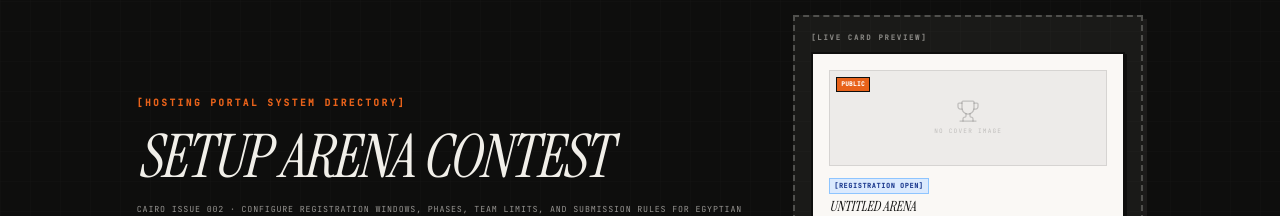
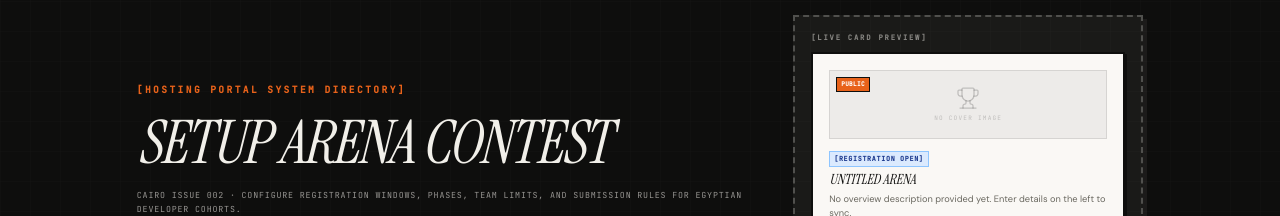
Before and after one commit to karim549549/GlassDoor, a Next.js app: page /contest/create in a window 1280 px wide. Shown: the part 133-349 px from the top of the page. Built offline with nearby package versions, Linux system fonts and the light colour scheme; no server answers.

Commit message:
style: enforce 4:1 crop aspect ratio directly in layout to display full cover images

```diff
--- a/app/contest/create/page.tsx
+++ b/app/contest/create/page.tsx
@@ -264,7 +264,7 @@ export default function CreateContestPage() {
               <div className="group block bg-[#FAF8F5] text-[#0E0E0D] border-2 border-[#0E0E0D] p-4 relative shadow-[2px_2px_0px_0px_#0E0E0D] pointer-events-none">
                 <div className="flex flex-col gap-3">
                   {/* Cover Image Block */}
-                  <div className="w-full h-24 relative border border-[#0E0E0D]/10 bg-[#0E0E0D]/5 overflow-hidden shrink-0 flex items-center justify-center">
+                  <div className="w-full aspect-[4/1] relative border border-[#0E0E0D]/10 bg-[#0E0E0D]/5 overflow-hidden shrink-0 flex items-center justify-center">
                     {watchCoverImageUrl ? (
                       // eslint-disable-next-line @next/next/no-img-element
                       <img
@@ -395,7 +395,7 @@ export default function CreateContestPage() {
                           <img
                             src={watchCoverImageUrl}
                             alt="Uploaded cover preview"
-                            className="h-20 w-36 object-cover border border-foreground/20 shadow-[2px_2px_0px_0px_#0E0E0D]"
+                            className="w-48 aspect-[4/1] object-cover border border-foreground/20 shadow-[2px_2px_0px_0px_#0E0E0D]"
                           />
                           <span className="font-mono text-[0.55rem] uppercase tracking-wider text-orange font-bold">
                             [✓] IMAGE UPLOADED (CLICK TO CHANGE)
```
